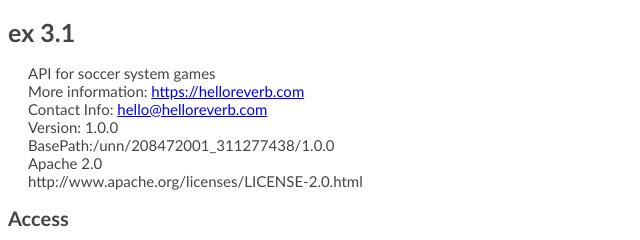
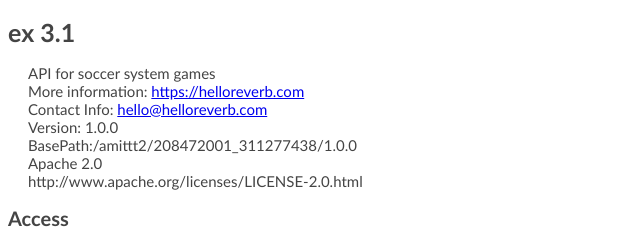
Before and after one commit to Web-Development-Environments-2021/assignment-3-1-208472001_311277438, a plain HTML site: page index.html in a window 1280 px wide. Shown: the top 240 px of the page, 0-640 px from the left. Drawn offline with Linux system fonts and the light colour scheme.

Commit message:
Add files via upload

```diff
--- a/index.html
+++ b/index.html
@@ -183,7 +183,7 @@
     <div class="app-desc">More information: <a href="https://helloreverb.com">https://helloreverb.com</a></div>
     <div class="app-desc">Contact Info: <a href="hello@helloreverb.com">hello@helloreverb.com</a></div>
     <div class="app-desc">Version: 1.0.0</div>
-    <div class="app-desc">BasePath:/unn/208472001_311277438/1.0.0</div>
+    <div class="app-desc">BasePath:/amittt2/208472001_311277438/1.0.0</div>
     <div class="license-info">Apache 2.0</div>
     <div class="license-url">http://www.apache.org/licenses/LICENSE-2.0.html</div>
   <h2>Access</h2>
```
Also changed, not shown: 1 other file.
